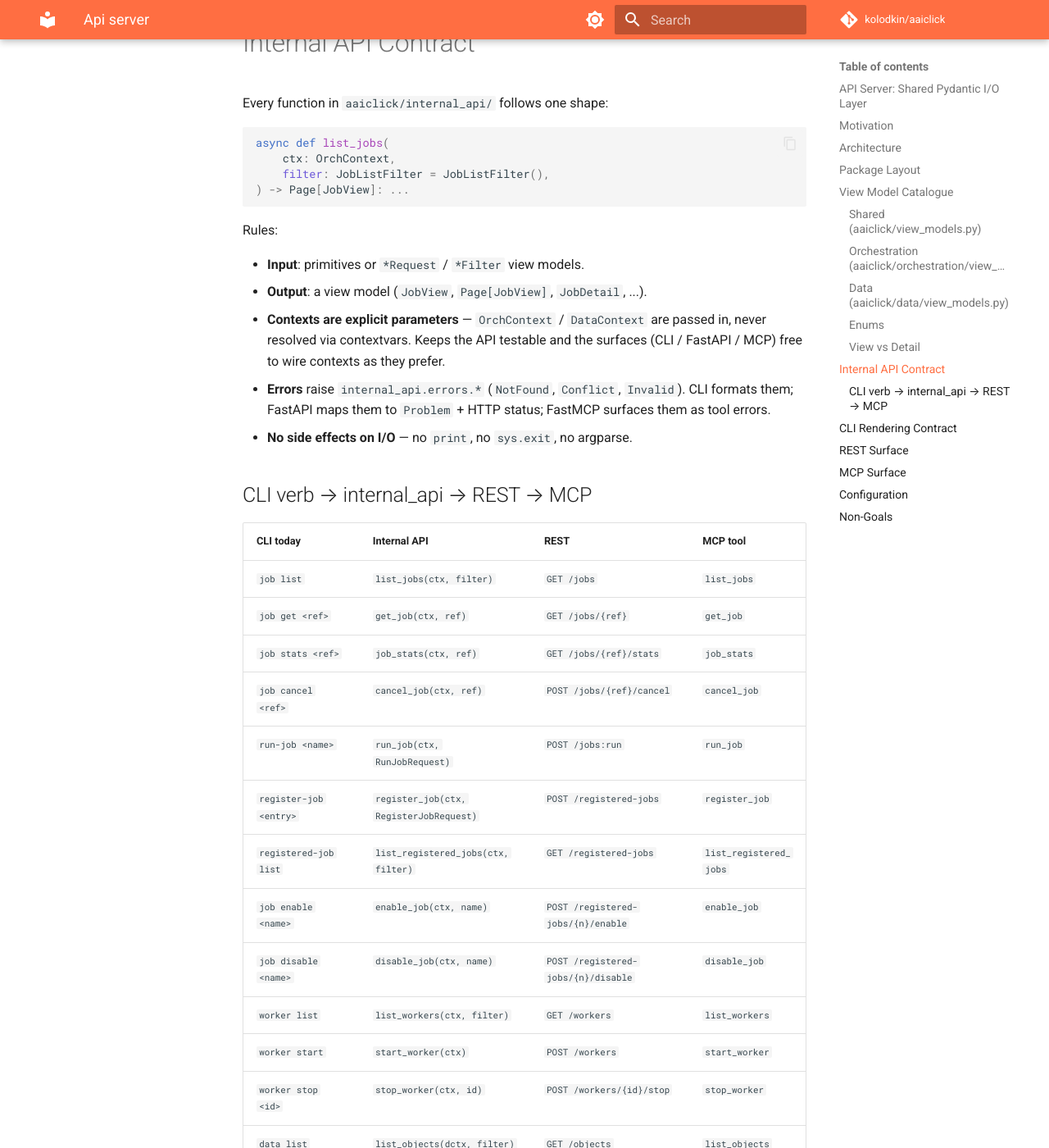
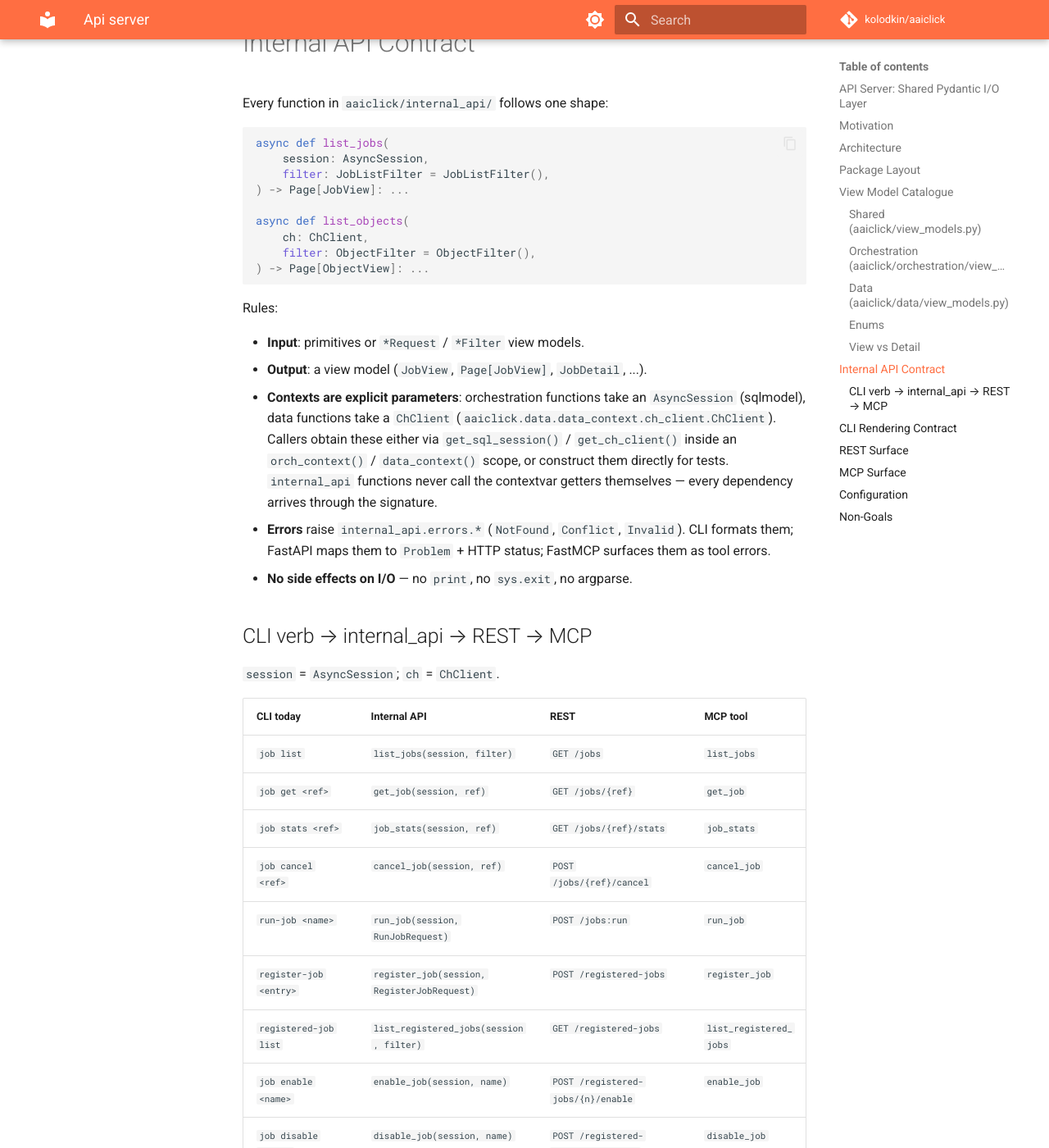
Before and after one commit to kolodkin/aaiclick, an MkDocs documentation site: the page built from docs/api_server.md, in a window 1280 px wide and 1400 px high, scrolled down 4138 px. Shown: the whole window at 82% size. Built offline with MkDocs 1.6.1 and Material for MkDocs 9.7.7, drawn with Linux system fonts in a browser that asks for light colours; comment, search, counter and statistics services are not loaded; some of the changed text lies outside the part shown.

Commit message:
cleanup: correct api_server spec to match codebase
- Fix Worker field name (heartbeat_at → last_heartbeat)
- Replace non-existent OrchContext / DataContext types with the real
  AsyncSession (sqlmodel) and ChClient (Protocol in data_context)
- Mark AAICLICK_SERVER_HOST / AAICLICK_SERVER_PORT as new (Phase 3)
- Trim Phase 1 redundant field lists; reference the spec catalogue

````diff
--- a/docs/api_server.md
+++ b/docs/api_server.md
@@ -90,7 +90,7 @@ aaiclick/
   server/                          ← FastAPI + FastMCP (optional extra)
     __init__.py
     app.py                         FastAPI app factory; mounts routers + MCP
-    deps.py                        DataContext / OrchContext dependency providers
+    deps.py                        AsyncSession / ChClient dependency providers
     errors.py                      internal_api.errors.* → HTTP Problem mapper
     routers/
       jobs.py                      /jobs, /jobs/{id}, /jobs/{id}/stats,
@@ -162,18 +162,27 @@ Every function in `aaiclick/internal_api/` follows one shape:
 
 ```python
 async def list_jobs(
-    ctx: OrchContext,
+    session: AsyncSession,
     filter: JobListFilter = JobListFilter(),
 ) -> Page[JobView]: ...
+
+async def list_objects(
+    ch: ChClient,
+    filter: ObjectFilter = ObjectFilter(),
+) -> Page[ObjectView]: ...
 ```
 
 Rules:
 
 - **Input**: primitives or `*Request` / `*Filter` view models.
 - **Output**: a view model (`JobView`, `Page[JobView]`, `JobDetail`, ...).
-- **Contexts are explicit parameters** — `OrchContext` / `DataContext` are
-  passed in, never resolved via contextvars. Keeps the API testable and the
-  surfaces (CLI / FastAPI / MCP) free to wire contexts as they prefer.
+- **Contexts are explicit parameters**: orchestration functions take an
+  `AsyncSession` (sqlmodel), data functions take a `ChClient`
+  (`aaiclick.data.data_context.ch_client.ChClient`). Callers obtain these
+  either via `get_sql_session()` / `get_ch_client()` inside an
+  `orch_context()` / `data_context()` scope, or construct them directly for
+  tests. `internal_api` functions never call the contextvar getters
+  themselves — every dependency arrives through the signature.
 - **Errors** raise `internal_api.errors.*` (`NotFound`, `Conflict`, `Invalid`).
   CLI formats them; FastAPI maps them to `Problem` + HTTP status; FastMCP
   surfaces them as tool errors.
@@ -181,25 +190,27 @@ Rules:
 
 ## CLI verb → internal_api → REST → MCP
 
-| CLI today                  | Internal API                             | REST                               | MCP tool                  |
-|----------------------------|------------------------------------------|------------------------------------|---------------------------|
-| `job list`                 | `list_jobs(ctx, filter)`                 | `GET /jobs`                        | `list_jobs`               |
-| `job get <ref>`            | `get_job(ctx, ref)`                      | `GET /jobs/{ref}`                  | `get_job`                 |
-| `job stats <ref>`          | `job_stats(ctx, ref)`                    | `GET /jobs/{ref}/stats`            | `job_stats`               |
-| `job cancel <ref>`         | `cancel_job(ctx, ref)`                   | `POST /jobs/{ref}/cancel`          | `cancel_job`              |
-| `run-job <name>`           | `run_job(ctx, RunJobRequest)`            | `POST /jobs:run`                   | `run_job`                 |
-| `register-job <entry>`     | `register_job(ctx, RegisterJobRequest)`  | `POST /registered-jobs`            | `register_job`            |
-| `registered-job list`      | `list_registered_jobs(ctx, filter)`      | `GET /registered-jobs`             | `list_registered_jobs`    |
-| `job enable <name>`        | `enable_job(ctx, name)`                  | `POST /registered-jobs/{n}/enable` | `enable_job`              |
-| `job disable <name>`       | `disable_job(ctx, name)`                 | `POST /registered-jobs/{n}/disable`| `disable_job`             |
-| `worker list`              | `list_workers(ctx, filter)`              | `GET /workers`                     | `list_workers`            |
-| `worker start`             | `start_worker(ctx)`                      | `POST /workers`                    | `start_worker`            |
-| `worker stop <id>`         | `stop_worker(ctx, id)`                   | `POST /workers/{id}/stop`          | `stop_worker`             |
-| `data list`                | `list_objects(dctx, filter)`             | `GET /objects`                     | `list_objects`            |
-| `data get <name>`          | `get_object(dctx, name)`                 | `GET /objects/{name}`              | `get_object`              |
-| `data delete <name>`       | `delete_object(dctx, name)`              | `DELETE /objects/{name}`           | `delete_object`           |
-| `data purge`               | `purge_objects(dctx, filter)`            | `POST /objects:purge`              | `purge_objects`           |
-| *(new)* task detail        | `get_task(ctx, id)`                      | `GET /tasks/{id}`                  | `get_task`                |
+`session` = `AsyncSession`; `ch` = `ChClient`.
+
+| CLI today                  | Internal API                                | REST                               | MCP tool                  |
+|----------------------------|---------------------------------------------|------------------------------------|---------------------------|
+| `job list`                 | `list_jobs(session, filter)`                | `GET /jobs`                        | `list_jobs`               |
+| `job get <ref>`            | `get_job(session, ref)`                     | `GET /jobs/{ref}`                  | `get_job`                 |
+| `job stats <ref>`          | `job_stats(session, ref)`                   | `GET /jobs/{ref}/stats`            | `job_stats`               |
+| `job cancel <ref>`         | `cancel_job(session, ref)`                  | `POST /jobs/{ref}/cancel`          | `cancel_job`              |
+| `run-job <name>`           | `run_job(session, RunJobRequest)`           | `POST /jobs:run`                   | `run_job`                 |
+| `register-job <entry>`     | `register_job(session, RegisterJobRequest)` | `POST /registered-jobs`            | `register_job`            |
+| `registered-job list`      | `list_registered_jobs(session, filter)`     | `GET /registered-jobs`             | `list_registered_jobs`    |
+| `job enable <name>`        | `enable_job(session, name)`                 | `POST /registered-jobs/{n}/enable` | `enable_job`              |
+| `job disable <name>`       | `disable_job(session, name)`                | `POST /registered-jobs/{n}/disable`| `disable_job`             |
+| `worker list`              | `list_workers(session, filter)`             | `GET /workers`                     | `list_workers`            |
+| `worker start`             | `start_worker(session)`                     | `POST /workers`                    | `start_worker`            |
+| `worker stop <id>`         | `stop_worker(session, id)`                  | `POST /workers/{id}/stop`          | `stop_worker`             |
+| `data list`                | `list_objects(ch, filter)`                  | `GET /objects`                     | `list_objects`            |
+| `data get <name>`          | `get_object(ch, name)`                      | `GET /objects/{name}`              | `get_object`              |
+| `data delete <name>`       | `delete_object(ch, name)`                   | `DELETE /objects/{name}`           | `delete_object`           |
+| `data purge`               | `purge_objects(ch, filter)`                 | `POST /objects:purge`              | `purge_objects`           |
+| *(new)* task detail        | `get_task(session, id)`                     | `GET /tasks/{id}`                  | `get_task`                |
 
 # CLI Rendering Contract
 
@@ -230,9 +241,9 @@ async def cmd_job_list(args):
 @router.get("/jobs", response_model=Page[JobView])
 async def list_jobs(
     filter: JobListFilter = Depends(),
-    ctx: OrchContext = Depends(get_orch_ctx),
+    session: AsyncSession = Depends(session_dep),
 ):
-    return await internal_api.list_jobs(ctx, filter)
+    return await internal_api.list_jobs(session, filter)
 ```
 
 - **Error mapping**: one exception handler turns `internal_api.errors.NotFound`
@@ -250,7 +261,8 @@ is a direct wrapper:
 ```python
 @mcp.tool()
 async def run_job(req: RunJobRequest) -> JobView:
-    return await internal_api.run_job(ctx, req)
+    async with get_sql_session() as session:
+        return await internal_api.run_job(session, req)
 ```
 
 FastMCP generates tool schemas from the pydantic models — identical inputs
@@ -258,14 +270,15 @@ and outputs to the REST surface.
 
 # Configuration
 
-Server and CLI read the same environment variables:
+The server reuses the CLI's existing env vars and adds two new ones for its
+own bind address:
 
-| Variable                | Purpose                                        |
-|-------------------------|------------------------------------------------|
-| `AAICLICK_CH_URL`       | ClickHouse connection URL                      |
-| `AAICLICK_SQL_URL`      | Orchestration SQL backend URL                  |
-| `AAICLICK_SERVER_HOST`  | Bind host for `python -m aaiclick.server`      |
-| `AAICLICK_SERVER_PORT`  | Bind port for `python -m aaiclick.server`      |
+| Variable               | Purpose                                    | Status                 |
+|------------------------|--------------------------------------------|------------------------|
+| `AAICLICK_CH_URL`      | ClickHouse connection URL                  | Existing (see `backend.py`) |
+| `AAICLICK_SQL_URL`     | Orchestration SQL backend URL              | Existing (see `backend.py`) |
+| `AAICLICK_SERVER_HOST` | Bind host for `python -m aaiclick.server`  | New (Phase 3)          |
+| `AAICLICK_SERVER_PORT` | Bind port for `python -m aaiclick.server`  | New (Phase 3)          |
 
 Auth is out of scope for v1 — the server is localhost-only. Token / OAuth
 is added when the orchestration UI needs remote access.
````
Also changed, not shown: other parts of docs/api_server.md (+1 -1 lines), docs/api_server_implementation_plan.md (+17 -28 lines).
